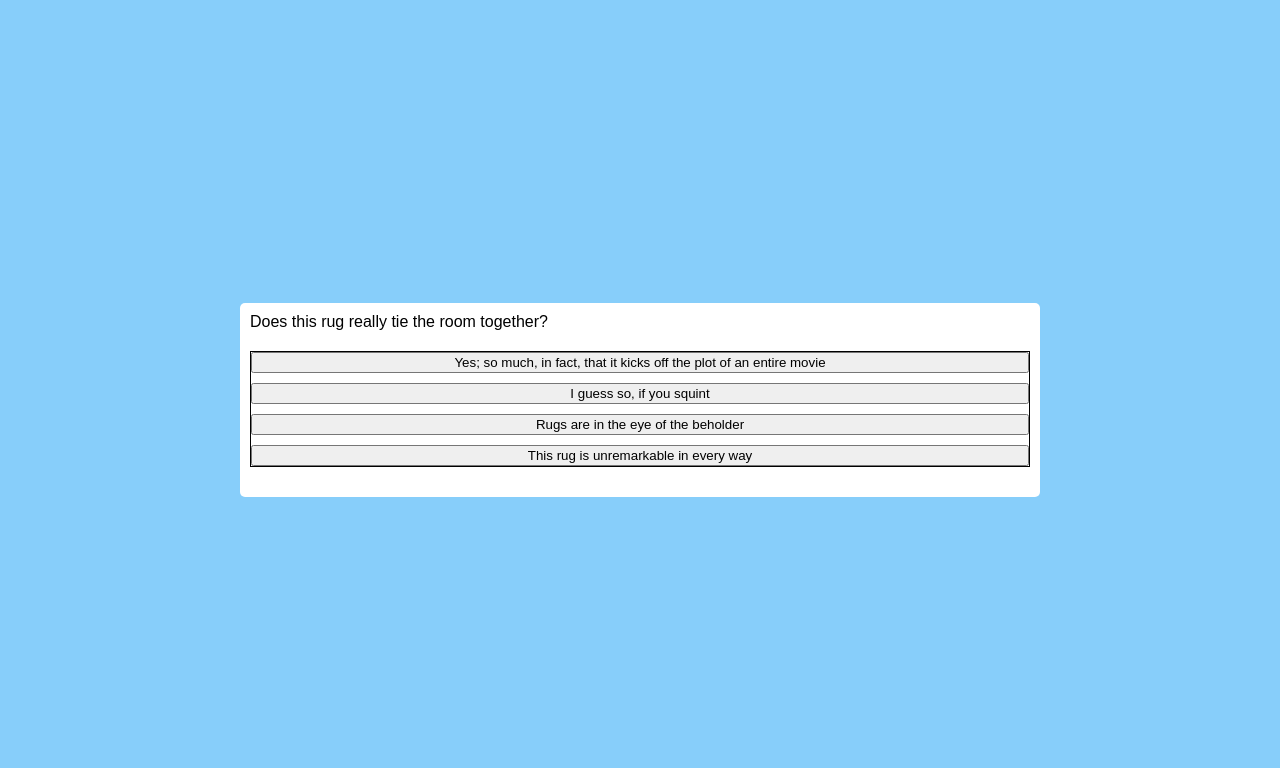
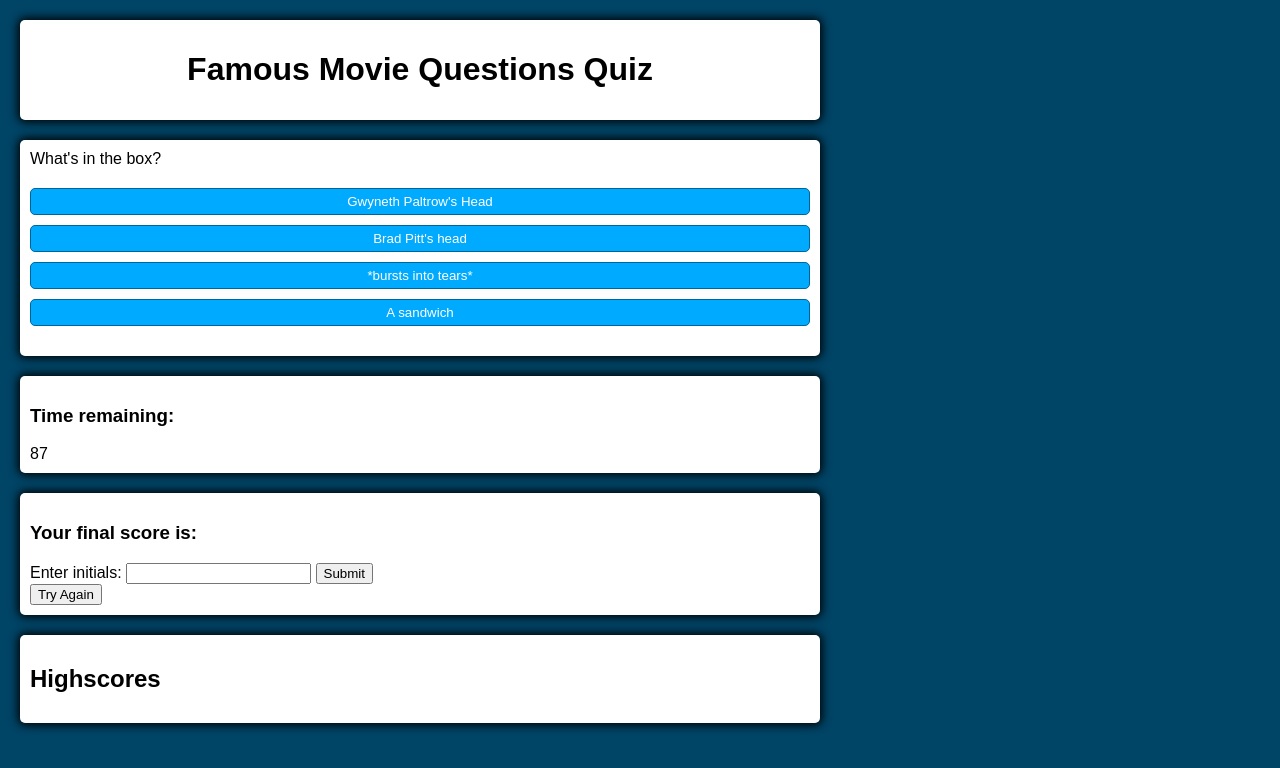
Before and after one commit to endlessashley/Code-Quiz, a plain HTML site: page index.html in a window 1280 px wide. Both pictures are taken after a click on the button "Start". Drawn offline with nearby package versions, Linux system fonts and the light colour scheme.

Commit message:
unsuccessfully coding score and highscore list

```diff
--- a/assets/script.js
+++ b/assets/script.js
@@ -1,106 +1,127 @@
-const startButton = document.getElementById("start-btn")
-const nextButton = document.getElementById("next-btn")
-const questionContainerElement = document.getElementById("question-container")
-const questionElement = document.getElementById("question")
-const answerButtonsElement = document.getElementById("answer-buttons")
-let shuffledQuestions, currentQuestionIndex
+var timer = 0
+var score = 0
+var timerCount
+var numCorrect = 0
+var timerElement = document.querySelector(".timer-count")
+const startButton = document.getElementById('start-btn')
+const nextButton = document.getElementById('next-btn')
+const questionContainerElement = document.getElementById('question-container')
+const questionElement = document.getElementById('question')
+const answerButtonsElement = document.getElementById('answer-buttons')
 const questions = [
-    {
-    question: "He's just a little rabbit. What's he gonna do?",
-      answers:
-      [
-        {text: "Bite your finger", correct: false},
-        {text: "Nibble your bum", correct: true},
-        {text: "Eat a carrot", correct: false},
-        {text: "None of the above", correct: false},
-      ]
-    },
-
-    {
-      question: "Where we're going, do we need roads?",
-      answers:
-        [
-          {text: "No", correct: true},
-          {text: "Yes", correct: false},
-          {text: "Both", correct: false},
-          {text: "Neither", correct: false},
-        ]
-    },
-
     {
       question: "What's in the box?",
       answers: [
-          {text: "Brad Pitt's head", correct: false},
-          {text: "A Tiffany vase", correct: false},
-          {text: "Gwyneth Paltrow's head", correct: true},
-          {text: "A sandwich", correct: false},
+        { text: "Gwyneth Paltrow's Head", correct: true },
+        { text: "Brad Pitt's head", correct: false },
+        { text: "*bursts into tears*", correct: false },
+        {text: "A sandwich", correct: false },
       ]
     },
-
     {
-      question: "Arent' you a little short for a storm trooper?",
+      question: "Aren't you a little short for a Stormtrooper?",
       answers: [
-          {text: "Listen, my height is average for a Tatooine farmboy.", correct: false},
-          {text: "*bursts into tears*", correct: false},
-          {text: "Not where it counts!", correct: false},
-          {text: "Huh? Oh, the uniform.", correct: true},
+        { text: "*bursts into tears*", correct: false },
+        { text: "I'm perfectly average for a Tatooine farmboy", correct: false },
+        { text: "Not where it counts!", correct: false },
+        { text: "Huh? Oh, the uniform", correct: true }
       ]
     },
-
     {
       question: "Does this rug really tie the room together?",
       answers: [
-          {text: "Yes; so much, in fact, that it kicks off the plot of an entire movie", correct: true},
-          {text: "I guess so, if you squint", correct: false},
-          {text: "Rugs are in the eye of the beholder", correct: false},
-          {text: "This rug is unremarkable in every way", correct: false},
+        { text: "This rug is unremarkable in every way", correct: false },
+        { text: "Obviously. It kicks off the plot of an entire movie", correct: true },
+        { text: "*bursts into tears*", correct: false },
+        { text: "Rugs are in the eye of the beholder", correct: false }
+      ]
+    },
+    {
+      question: "Can you handle the truth?",
+      answers: [
+        { text: "I'll handle your face", correct: false },
+        { text: "God never gives you anything you can't handle", correct: false },
+        { text: "You can't handle the truth!", correct: true },
+        { text: "*bursts into tears*", correct: false },
       ]
     }
   ]
 
+let shuffledQuestions, currentQuestionIndex
 
-startButton.addEventListener("click", startGame)
-nextButton.addEventListener("click", () => {
+startButton.addEventListener('click', startGame)
+//proceeds to next random question
+nextButton.addEventListener('click', () => {
   currentQuestionIndex++
   setNextQuestion()
-
 })
 
 function startGame() {
-    console.log("Started")
-    startButton.classList.add("hide")
+  startButton.classList.add('hide')
+  //to produce questions randomly
   shuffledQuestions = questions.sort(() => Math.random() - .5)
   currentQuestionIndex = 0
-    questionContainerElement.classList.remove("hide");
+  questionContainerElement.classList.remove('hide')
+  startTimer()
   setNextQuestion()
 }
 
-function setNextQuestion (){
+function startTimer() {
+    timerCount = 90;
+          var timerInterval = setInterval(function() {
+            timerCount--;
+            timerElement.textContent = timerCount;
+
+            if (timerCount <= 0) {
+                clearInterval(timerInterval);
+                timerCount = 0
+                endQuiz ();
+            }
+
+            else if (question === currentQuestionIndex.length) {
+              clearInterval(timer);
+              endquiz();
+            }
+
+            else {timerCount--; }
+
+          }, 1000);
+}
+
+function endQuiz(){
+  $('#score').text(timerCount);
+}
+
+function setNextQuestion() {
   resetState()
   showQuestion(shuffledQuestions[currentQuestionIndex])
 }
 
+//to populate question container with question text and answer options
 function showQuestion(question) {
   questionElement.innerText = question.question
   question.answers.forEach(answer => {
-        const button = document.createElement("button")
+    const button = document.createElement('button')
     button.innerText = answer.text
-        button.classList.add("btn")
+    button.classList.add('btn')
     if (answer.correct) {
       button.dataset.correct = answer.correct
     }
-        button.addEventListener("click", selectAnswer)
+    button.addEventListener('click', selectAnswer)
     answerButtonsElement.appendChild(button)
   })
 }
 
+//to clear previous questions/answers before next question presented
 function resetState() {
-    nextButton.classList.add("hide")
+  clearStatusClass(document.body)
+  nextButton.classList.add('hide')
   while (answerButtonsElement.firstChild) {
-        answerButtonsElement.removeChild(
-            answerButtonsElement.firstChild)
+    answerButtonsElement.removeChild(answerButtonsElement.firstChild)
   }
 }
+
+//handling functionality when user selects an answer
 function selectAnswer(e) {
   const selectedButton = e.target
   const correct = selectedButton.dataset.correct
@@ -108,27 +129,114 @@ function selectAnswer(e) {
   Array.from(answerButtonsElement.children).forEach(button => {
     setStatusClass(button, button.dataset.correct)
   })
-    nextButton.classList.remove("hide")
-    if (shuffledQuestions.length > currentQuestionIndex + 1){
-        nextButton.classList.remove("hide")
+  if (shuffledQuestions.length > currentQuestionIndex + 1) {
+    nextButton.classList.remove('hide')
+  } else {
+    startButton.innerText = 'Restart'
+    startButton.classList.remove('hide')
   }
-    else {
-        startButton.innerText = "Restart"
-        startButton.classList.remove("hide")
+  checkResult()
 }
 
+function checkResult (correct) {
+    if (correct == false) {
+        timerCount -= 10
+    }
+}
+
+//change incorrect answers to red and correct answers to blue
 function setStatusClass(element, correct) {
   clearStatusClass(element)
   if (correct) {
-        element.classList.add("correct")
+    element.classList.add('correct')
   } else {
-        element.classList.add("wrong")
+    element.classList.add('wrong')
   }
 }
 
+//to return previous questions' correct/incorrect responses to neutral color for the next question
 function clearStatusClass(element) {
-    element.classList.remove("correct")
-    element.classList.remove("wrong")
+  element.classList.remove('correct')
+  element.classList.remove('wrong')
 }
 
+//high score form
+
+function displayHighscores() {
+  //getting things out of local storage
+  var values = [],
+  keys = Object.keys(localStorage),
+  i = keys.length;
+
+  while(i--) {
+      values.push(JSON.parse(localStorage.getItem(keys[i])))
   }
+
+  // order from highest score to lowest
+  values.sort((a, b) => (a.score > b.score) ? -1 : 1)
+
+  console.log(values);
+  for(var i = 0; i < values.length; i++) {
+      // Creates list item for entries in local storage
+      $('#highscoreList').append("<li class='score'>" + values[i].initials + " - " + values[i].score + "</li>")
+  }
+}
+$('#submitBtn').click(function(event) {
+      event.preventDefault();
+      // save timeTracker as score in an object
+      var user = {
+      initials: $('#initials').val(),
+      score: timerCount
+      };
+
+      // put the object in localStorage, use input as key
+      localStorage.setItem(JSON.stringify(initials.value), JSON.stringify(user));
+  }
+)
+
+
+//var emailInput = document.querySelector("#email");
+//var passwordInput = document.querySelector("#password");
+//var signUpButton = document.querySelector("#sign-up");
+//var msgDiv = document.querySelector("#msg");
+//var userEmailSpan = document.querySelector("#user-email");
+//var userPasswordSpan = document.querySelector("#user-password");
+
+
+//renderLastRegistered();
+
+//function displayMessage(type, message) {
+  //msgDiv.textContent = message;
+  //msgDiv.setAttribute("class", type);
+//}
+
+//function renderLastRegistered() {
+  //var email = localStorage.getItem("email");
+  //var password = localStorage.getItem("password");
+
+  //if (!email || !password) {
+    //return;
+  //}
+
+  //userEmailSpan.textContent = email;
+  //userPasswordSpan.textContent = password;
+//}
+
+///signUpButton.addEventListener("click", function(event) {
+ //event.preventDefault();
+
+  //var email = document.querySelector("#email").value;
+  //var password = document.querySelector("#password").value;
+
+  //if (email === "") {
+    //displayMessage("error", "Email cannot be blank");
+  //} else if (password === "") {
+    //displayMessage("error", "Password cannot be blank");
+  //} else {
+    //displayMessage("success", "Registered successfully");
+
+    //localStorage.setItem("email", email);
+    //localStorage.setItem("password", password);
+    //renderLastRegistered();
+  //}
+//});
--- a/assets/styles.css
+++ b/assets/styles.css
@@ -1,66 +1,83 @@
-
 * {
   box-sizing: border-box;
   font-family: Arial, Helvetica, sans-serif;
 }
 
 :root {
-  --hue-neutral: lightslategray;
-  --hue-wrong: red;
-  --hue-correct: green;
+  --hue-neutral: 200;
+  --hue-wrong: 0;
+  --hue-correct: 145;
 }
 
 body {
   --hue: var(--hue-neutral);
   padding: 0;
   margin: 0;
-  display: flex;
+  justify-content: center;
+  align-items: center;
   width: 100vw;
   height: 100vh;
-  justify-content: center;
-  align-items: center;
-  background-color: lightskyblue
+  background-color: hsl(var(--hue), 100%, 20%);
 }
 
-body.correct {
-  --hue: var(--hue-correct);
-}
-
-body.wrong {
-  --hue: var(--hue-wrong);
-}
-
-.container {
+header {
   width: 800px;
   max-width: 80%;
   background-color: white;
-  color: black;
   border-radius: 5px;
   padding: 10px;
+  margin: 20px;
+  box-shadow: 0 0 10px 2px;
+  text-align:center;
+}
+
+h1 {
+  position: relative
+}
+
+.card-timer, .score-section, .container, .highscore-section {
+  width: 800px;
+  max-width: 80%;
+  background-color: white;
+  border-radius: 5px;
+  padding: 10px;
+  margin: 20px;
+  box-shadow: 0 0 10px 2px;
 }
 
 .btn-grid {
   display: grid;
+  grid-template-columns: repeat(2), auto;
   gap: 10px;
   margin: 20px 0;
-  border: 1px solid black;
 }
 
 .btn {
   --hue: var(--hue-neutral);
-  color: black
+  border: 1px solid hsl(var(--hue), 100%, 30%);
+  background-color: hsl(var(--hue), 100%, 50%);
+  border-radius: 5px;
+  padding: 5px 10px;
+  color: white;
+  outline: none;
 }
 
 .btn:hover {
-  border-color: black
+  border-color: black;
+}
+
+.btn.correct {
+  --hue: var(--hue-correct);
 }
 
 .btn.wrong {
   --hue: var(--hue-wrong);
 }
 
-.btn.correct {
-  --hue: var(--hue-correct);
+.start-btn, .next-btn {
+  font-size: 1.5rem;
+  font-weight: bold;
+  padding: 10px 20px;
 }
 
 .controls {
--- a/index.html
+++ b/index.html
@@ -4,28 +4,59 @@
     <meta charset="UTF-8" />
     <meta name="viewport" content="width=device-width, initial-scale=1.0" />
     <meta http-equiv="X-UA-Compatible" content="ie=edge" />
-    <title>Coding Quiz</title>
+    <title>Quiz</title>
     <link rel="stylesheet" href="./assets/styles.css" />
   </head>
 
     <body>
-       <div class="container">
-           <div id="question-container" class="hide"></div>
-                <div id="question"></div>
+        <header>
+            <h1>Famous Movie Questions Quiz</h1>
+          </header>
+
+        <div class="container">
+            <div id="question-container" class="hide">
+                <div id="question">Question</div>
                 <div id="answer-buttons" class="btn-grid">
-                    <button class="btn"></button>
-                    <button class="btn"></button>
-                    <button class="btn"></button>
-                    <button class="btn"></button>
+                    <button class="btn">Answer 1</button>
+                    <button class="btn">Answer 2</button>
+                    <button class="btn">Answer 3</button>
+                    <button class="btn">Answer 4</button>
                 </div>
+            </div>
             <div class="controls">
                 <button id="start-btn" class="start-btn btn">Start</button>
                 <button id="next-btn" class="next-btn btn hide">Next</button>
             </div>
         </div>
 
+        <div class="card-timer">
+            <div class="timer-text">
+                <h3>Time remaining:</h3>
+                <div class="timer-count"></div>
 
-    <script src="./assets/script.js"></script>
+            </div>
+        </div>
 
-  </body>
+        <section class="score-section" id="score-section">
+              <h3>Your final score is: <span id='score'></span></h3>
+            <form>
+              <label for="initials">Enter initials:</label>
+              <input type="text" id="initials" name="initials">
+              <button id="submitBtn">Submit</button>
+            </form>
+            <button class="backBtn">Try Again</button>
+          </section>
+
+          <section id="highscore-section" class="highscore-section">
+            <h1>Highscores</h1>
+            <ol id="highscoreList">
+              <!-- JS ought to be filling this -->
+            </ol>
+          </section>
+
+          <script src="https://code.jquery.com/jquery-3.5.1.min.js"></script>
+          <script src="./assets/script.js"></script>
+
+</body>
+
 </html>
```
Also changed, not shown: 2 other files. Lines whose indentation alone changed are shown as unchanged.
